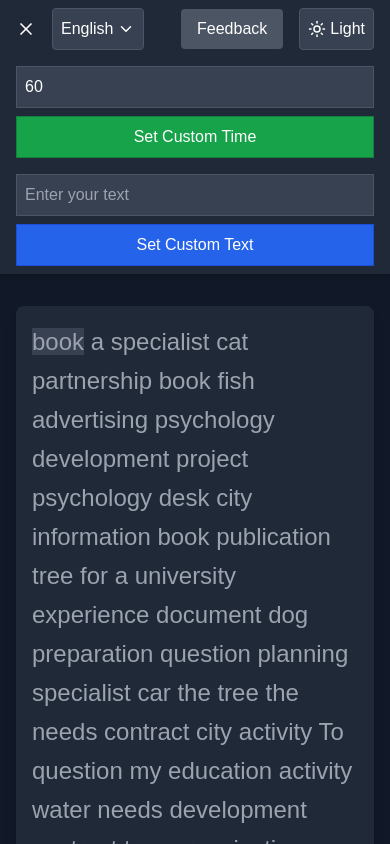
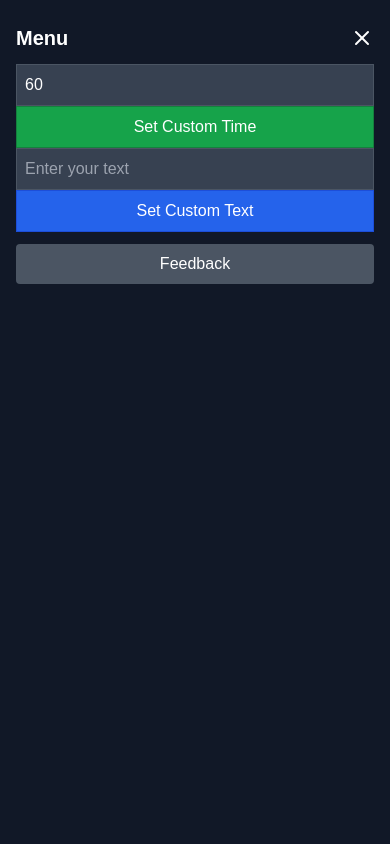
Before and after one commit to finger-typing/fingertyping, a Next.js app: page / in a window 390 px wide. Both pictures are taken after a click on the button 26 px from the left and 29 px from the top of the page. Shown: the top 844 px of the page. Built offline with nearby package versions, Linux system fonts and the light colour scheme.

Commit message:
version 0.8(all ok) many major change like remove start button and mobile screen good responsive, final work

```diff
--- a/src/app/layout.tsx
+++ b/src/app/layout.tsx
@@ -14,7 +14,7 @@ const geistMono = localFont({
 });
 
 export const metadata: Metadata = {
-  title: "TenFingerTypeing",
+  title: "Finger Typing",
   description:
     "10 fast finger typeing practice in online useing 10 fast finger",
   icons: {
--- a/src/app/page.tsx
+++ b/src/app/page.tsx
@@ -14,7 +14,6 @@ import GameControls from "../components/GameControls";
 import Results from "../components/Results";
 
 const TypingPractice: React.FC = () => {
-  // Game state
   const [gameState, setGameState] = useState({
     language: "English",
     inputValue: "",
@@ -31,11 +30,8 @@ const TypingPractice: React.FC = () => {
   const [darkMode, setDarkMode] = useState(true);
   const [customTime, setCustomTime] = useState(60);
 
-  // Refs for input and container elements
   const inputRef = useRef<HTMLInputElement>(null);
-  const containerRef = useRef<HTMLDivElement>(null);
 
-  // Initialize game settings
   const initializeGame = useCallback(() => {
     setGameState((prev) => ({
       ...prev,
@@ -53,14 +49,13 @@ const TypingPractice: React.FC = () => {
       isComplete: false,
       currentWordIndex: 0,
     }));
-    inputRef.current?.blur();
+    inputRef.current?.focus();
   }, [customTime]);
 
   useEffect(() => {
     initializeGame();
   }, [gameState.language, initializeGame]);
 
-  // Handle custom text and time submissions
   const handleCustomTextSubmit = (customText: string) => {
     setGameState((prev) => ({
       ...prev,
@@ -74,6 +69,7 @@ const TypingPractice: React.FC = () => {
       isComplete: false,
       currentWordIndex: 0,
     }));
+    inputRef.current?.focus();
   };
 
   const handleCustomTimeSubmit = (newTime: number) => {
@@ -84,33 +80,24 @@ const TypingPractice: React.FC = () => {
     }));
   };
 
-  // Start game
-  const startGame = () => {
-    setGameState((prev) => ({
-      ...prev,
-      hasStarted: true,
-      inputValue: "",
-      startTime: Date.now(),
-    }));
-    setTimeout(() => inputRef.current?.focus(), 0);
-  };
-
-  // Handle input changes during typing
   const handleInputChange = (e: ChangeEvent<HTMLInputElement>) => {
     const value = e.target.value;
-    setGameState((prev) => ({
+    setGameState((prev) => {
+      const newState = {
         ...prev,
         inputValue: value,
+        hasStarted: true,
         startTime: prev.startTime || Date.now(),
         currentWordIndex: Math.max(
           value.split(" ").length - 1,
           prev.currentWordIndex
         ),
         isComplete: value === prev.randomText,
-    }));
+      };
+      return newState;
+    });
   };
 
-  // Timer for countdown during the game
   useEffect(() => {
     let interval: NodeJS.Timeout;
     if (
@@ -133,17 +120,14 @@ const TypingPractice: React.FC = () => {
     return () => clearInterval(interval);
   }, [gameState.hasStarted, gameState.isComplete, gameState.timeRemaining]);
 
-
   const calculateWPM = (): string => {
     const wordsTyped = gameState.inputValue
       .trim()
       .split(/\s+/)
       .filter(Boolean).length;
 
-    // If no words typed or no time has elapsed, WPM is zero
     if (gameState.timeElapsed === 0) return "0.00";
 
-    // Project WPM for a full minute
     const secondsElapsed = gameState.timeElapsed;
     const wpm = (wordsTyped / secondsElapsed) * 60;
 
@@ -157,7 +141,6 @@ const TypingPractice: React.FC = () => {
       .split(/\s+/)
       .slice(0, inputWords.length);
 
-    // If no words typed, accuracy is 0%
     if (inputWords.length === 0) return "0.00";
 
     const correctWords = inputWords.filter(
@@ -192,7 +175,6 @@ const TypingPractice: React.FC = () => {
     return { correctKeystrokes: correctChars, wrongKeystrokes: wrongChars };
   };
 
-  // Render UI
   return (
     <div
       className={`flex flex-col items-center min-h-screen ${
@@ -211,15 +193,13 @@ const TypingPractice: React.FC = () => {
         customTime={customTime}
       />
 
-      <div className="w-full max-w-3xl px-4 mt-8">
-        <div ref={containerRef}>
+      <div className="w-full max-w-3xl px-4 mt-4">
         <WordDisplay
           randomText={gameState.randomText}
           inputValue={gameState.inputValue}
           currentWordIndex={gameState.currentWordIndex}
           darkMode={darkMode}
         />
-        </div>
 
         <InputField
           inputValue={gameState.inputValue}
@@ -228,10 +208,10 @@ const TypingPractice: React.FC = () => {
           isComplete={gameState.isComplete}
           darkMode={darkMode}
           inputRef={inputRef}
+          placeholder="Start typing to begin the game..."
         />
 
         <GameControls
-          startGame={startGame}
           initializeGame={initializeGame}
           hasStarted={gameState.hasStarted}
           timeRemaining={gameState.timeRemaining}
--- a/src/components/CustomInputs.tsx
+++ b/src/components/CustomInputs.tsx
@@ -46,14 +46,14 @@ const CustomInputs: React.FC<CustomInputsProps> = ({
     <>
       <form
         onSubmit={handleCustomTimeSubmit}
-        className={isMobile ? "flex flex-col space-y-2" : "flex items-center"}
+        className={isMobile ? "flex flex-col" : "flex items-center"}
       >
         <input
           type="number"
           value={tempCustomTime}
           onChange={(e) => setTempCustomTime(e.target.value)}
           placeholder="Set time(s)"
-          className={inputClass + (isMobile ? " w-full" : " w-28")}
+          className={inputClass + (isMobile ? " w-full " : " w-28")}
         />
         <button
           type="submit"
@@ -69,7 +69,7 @@ const CustomInputs: React.FC<CustomInputsProps> = ({
 
       <form
         onSubmit={handleCustomTextSubmit}
-        className={isMobile ? "flex flex-col space-y-2" : "flex items-center"}
+        className={isMobile ? "flex flex-col " : "flex items-center"}
       >
         <input
           type="text"
--- a/src/components/GameControls.tsx
+++ b/src/components/GameControls.tsx
@@ -2,7 +2,6 @@ import React from "react";
 import Button from "./Button";
 
 interface GameControlsProps {
-  startGame: () => void;
   initializeGame: () => void;
   hasStarted: boolean;
   timeRemaining: number;
@@ -10,27 +9,14 @@ interface GameControlsProps {
 }
 
 const GameControls: React.FC<GameControlsProps> = ({
-  startGame,
   initializeGame,
-  hasStarted,
+
   timeRemaining,
   darkMode,
 }) => (
   <div className="w-full flex flex-row justify-between items-center mb-4">
-    {/* Left (Start Button) */}
-    <div className="flex justify-start">
-      <Button
-        onClick={startGame}
-        disabled={hasStarted}
-        className={`${
-          darkMode
-            ? "bg-gray-800 text-white hover:bg-gray-600 font-semibold border border-white shadow-md hover:shadow-lg transition-all duration-300 ease-in-out transform hover:scale-105 rounded-lg p-2"
-            : "bg-gray-200 text-black-900 hover:bg-gray-300 font-semibold border border-black shadow-md hover:shadow-lg transition-all duration-300 ease-in-out transform hover:scale-105 rounded-lg p-2"
-        }`}
-      >
-        Start
-      </Button>
-    </div>
+    {/* Left (empty space) */}
+    <div className="flex justify-start"></div>
 
     {/* Center (Time) */}
     <div className="flex justify-center">
@@ -50,9 +36,9 @@ const GameControls: React.FC<GameControlsProps> = ({
         onClick={initializeGame}
         className={`${
           darkMode
-            ? "bg-gray-800 text-white hover:bg-gray-600 font-semibold border border-white shadow-md hover:shadow-lg transition-all duration-300 ease-in-out transform hover:scale-105 rounded-lg p-2"
-            : "bg-gray-200 text-black-900 hover:bg-gray-300 font-semibold border border-black shadow-md hover:shadow-lg transition-all duration-300 ease-in-out transform hover:scale-105 rounded-lg p-2"
-        }`}
+            ? "bg-gray-800 text-white hover:bg-gray-600"
+            : "bg-gray-200 text-black-900 hover:bg-gray-300"
+        } font-semibold border border-current shadow-md hover:shadow-lg transition-all duration-300 ease-in-out transform hover:scale-105 rounded-lg p-2`}
       >
         Reset
       </Button>
--- a/src/components/InputField.tsx
+++ b/src/components/InputField.tsx
@@ -7,19 +7,18 @@ interface InputFieldProps {
   isComplete: boolean;
   darkMode: boolean;
   inputRef: RefObject<HTMLInputElement>;
-  placeholder?: string; // Optional placeholder
-  type?: string; // Optional type prop
+  placeholder?: string;
+  type?: string;
 }
 
 const InputField: React.FC<InputFieldProps> = ({
   inputValue,
   handleInputChange,
-  hasStarted,
   isComplete,
   darkMode,
   inputRef,
-  placeholder = "Start typing here...", // Default placeholder text
-  type = "text", // Default input type
+  placeholder = "Start typing here...",
+  type = "text",
 }) => (
   <div className="w-full mb-4">
     <input
@@ -33,7 +32,7 @@ const InputField: React.FC<InputFieldProps> = ({
           ? "border-gray-600 bg-gray-900 text-gray-200 placeholder-gray-400"
           : "border-gray-400 bg-white text-gray-900 placeholder-gray-500"
       }`}
-      disabled={!hasStarted || isComplete}
+      disabled={isComplete}
       aria-label="Typing input field"
     />
   </div>
--- a/src/components/Navbar.tsx
+++ b/src/components/Navbar.tsx
@@ -25,24 +25,24 @@ const Navbar: React.FC<NavbarProps> = ({
 }) => {
   const [isMenuOpen, setIsMenuOpen] = useState(false);
 
-  // Open Gmail directly when the Feedback button is clicked
   const sendFeedback = () => {
-   window.open("https://forms.gle/napKwoY9QN7YKuoa7", "_blank");
+    window.open("https://forms.gle/D2QzunVpsg7nz9mc8", "_blank");
   };
 
-
   return (
+    <>
       <nav
         className={`w-full py-2 px-4 ${
-        darkMode ? "bg-gray-800 text-white" : "bg-white text-black"
-      } shadow-md`}
+          darkMode ? "bg-gray-900 text-white" : "bg-white text-gray-900"
+        } shadow-md transition duration-300 ease-in-out`}
       >
-      <div className="container mx-auto">
-        <div className="flex justify-between items-center">
-          <div className="flex items-center space-x-4">
+        <div className="container mx-auto flex flex-wrap items-center justify-between">
+          <div className="flex items-center space-x-2">
             <button
               onClick={() => setIsMenuOpen(!isMenuOpen)}
-              className="lg:hidden"
+              className={`lg:hidden ${
+                darkMode ? "text-white" : "text-gray-900"
+              } hover:text-gray-500 transition duration-300 ease-in-out p-1`}
             >
               {isMenuOpen ? <X size={20} /> : <Menu size={20} />}
             </button>
@@ -53,30 +53,58 @@ const Navbar: React.FC<NavbarProps> = ({
             />
           </div>
 
-          <div className="hidden lg:flex items-center space-x-4">
+          <div className="hidden lg:flex items-center space-x-4 flex-grow justify-center">
             <CustomInputs
               darkMode={darkMode}
               onCustomTextSubmit={onCustomTextSubmit}
               onCustomTimeSubmit={onCustomTimeSubmit}
               customTime={customTime}
+              isMobile={false}
             />
           </div>
 
-          {/* Feedback Button */}
-          <div className="flex items-center space-x-4">
+          <div className="flex items-center space-x-2">
             <button
               onClick={sendFeedback}
-              className={`btn ${darkMode ? "bg-gray-600" : "bg-gray-300"} px-4 py-2 rounded`}
+              className={`hidden lg:block ${
+                darkMode
+                  ? "bg-gray-600 text-white"
+                  : "bg-gray-300 text-gray-900"
+              } h-10 px-4 text-sm rounded hover:bg-gray-500 transition duration-300 ease-in-out`}
             >
               Feedback
             </button>
-
             <DarkModeToggle darkMode={darkMode} setDarkMode={setDarkMode} />
           </div>
         </div>
+      </nav>
 
       {isMenuOpen && (
-          <div className="mt-4 lg:hidden space-y-4">
+        <div
+          className={`fixed inset-0 z-50 ${
+            darkMode ? "bg-gray-900" : "bg-white"
+          } transition-all duration-300 ease-in-out lg:hidden`}
+        >
+          <div className="container mx-auto px-4 py-6 flex flex-col h-full">
+            <div className="flex justify-between items-center mb-3">
+              <h2
+                className={`text-xl font-bold ${
+                  darkMode ? "text-white" : "text-gray-900"
+                }`}
+              >
+                Menu
+              </h2>
+              <button
+                title="menu"
+                onClick={() => setIsMenuOpen(false)}
+                className={`${
+                  darkMode ? "text-white" : "text-gray-900"
+                } hover:text-gray-500 transition duration-300 ease-in-out`}
+              >
+                <X size={24} />
+              </button>
+            </div>
+            <div className="flex-grow overflow-y-auto">
               <CustomInputs
                 darkMode={darkMode}
                 onCustomTextSubmit={onCustomTextSubmit}
@@ -84,10 +112,21 @@ const Navbar: React.FC<NavbarProps> = ({
                 customTime={customTime}
                 isMobile={true}
               />
+              <button
+                onClick={sendFeedback}
+                className={`mt-3 ${
+                  darkMode
+                    ? "bg-gray-600 text-white"
+                    : "bg-gray-300 text-gray-900"
+                } h-10 px-4 rounded hover:bg-gray-500 transition duration-300 ease-in-out w-full`}
+              >
+                Feedback
+              </button>
+            </div>
+          </div>
         </div>
       )}
-      </div>
-    </nav>
+    </>
   );
 };
 
--- a/src/components/WordDisplay.tsx
+++ b/src/components/WordDisplay.tsx
@@ -51,11 +51,11 @@ const WordDisplay: React.FC<WordDisplayProps> = ({
 
   return (
     <div
-      className={`w-full shadow-lg rounded-lg p-4 mb-2 font-medium ${
+      className={`w-full shadow-lg rounded-lg p-2 sm:p-4 mb-2 font-medium ${
         darkMode ? "bg-gray-800" : "bg-white border-2 border-gray-300"
       }`}
     >
-      <div className="text-2xl leading-relaxed whitespace-pre-wrap">
+      <div className="text-lg sm:text-lg md:text-2xl leading-relaxed whitespace-pre-wrap">
         {getHighlightedText(randomText, inputValue)}
       </div>
     </div>
--- a/src/utils/wordLists.ts
+++ b/src/utils/wordLists.ts
@@ -994,7 +994,7 @@ export const wordLists: { [key: string]: string[] } = {
   ],
 };
 
-export const WORDS_PER_LINE = 50;
+export const WORDS_PER_LINE = 60;
 export const LINES_TO_SHOW = 1;
 
 export const generateRandomWords = (
```
Lines whose indentation alone changed are shown as unchanged.
